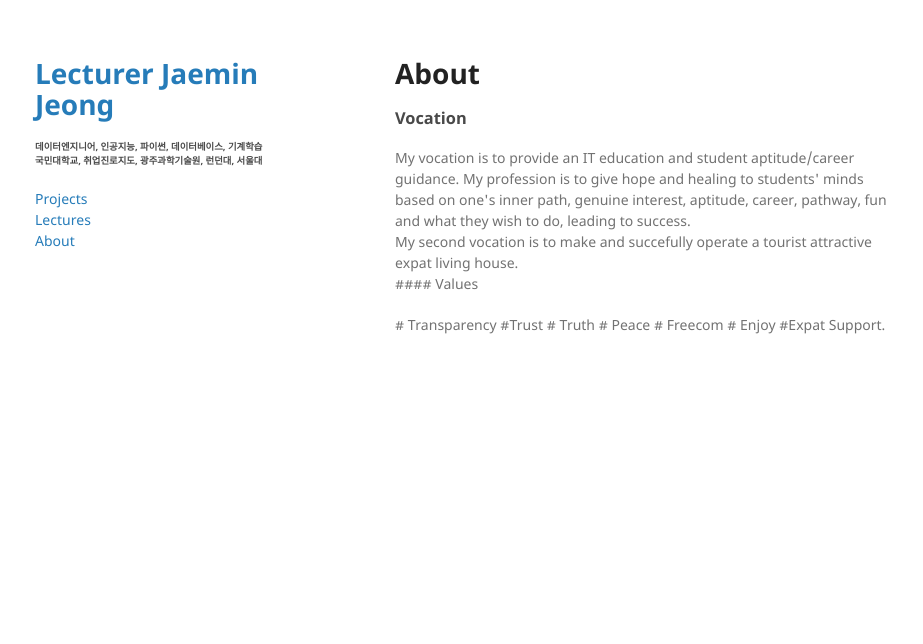
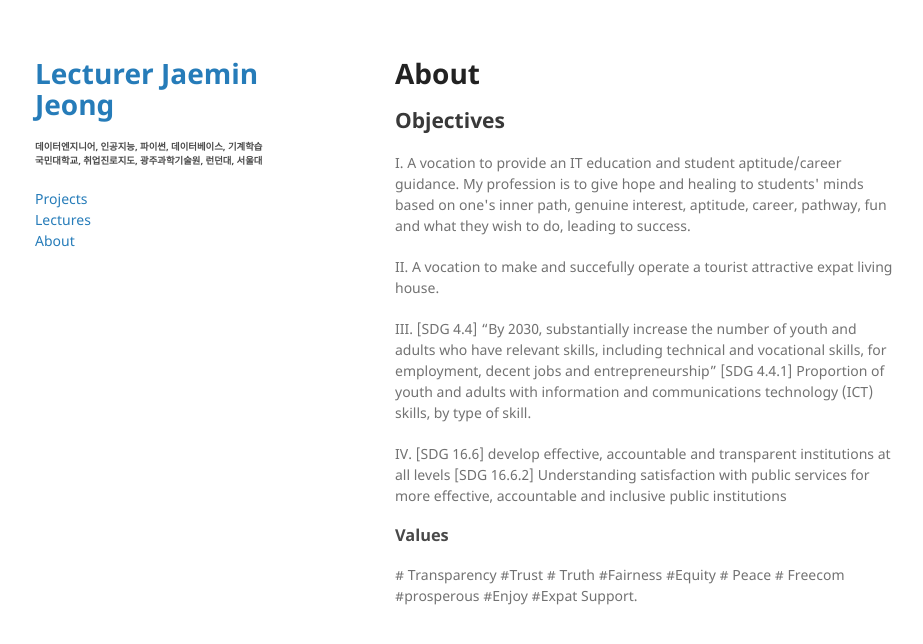
Before and after one commit to jaeminjjung/jaeminjjung.github.io, a Jekyll site: the page built from about.md, in a window 1280 px wide. Shown: the top 644 px of the page, without its empty margins (175-1098 px from the left). Built offline with Jekyll 4.4.1, drawn with Linux system fonts in a browser that asks for light colours; our own code applies the rules of GitHub Pages for plain Markdown files.

Commit message:
Update about.md

```diff
--- a/about.md
+++ b/about.md
@@ -2,13 +2,25 @@
 
 <!-- wp:paragraph -->
 
-### Vocation
+## Objectives
 
-<p> My vocation is to provide an IT education and student aptitude/career guidance. My profession is to give hope and healing to students' minds based on one's inner path, genuine interest, aptitude, career, pathway, fun and what they wish to do, leading to success.
-<br/>
-  My second vocation is to make and succefully operate a tourist attractive expat living house.
-<br/>
+<p> I. A vocation to provide an IT education and student aptitude/career guidance. My profession is to give hope and healing to students' minds based on one's inner path, genuine interest, aptitude, career, pathway, fun and what they wish to do, leading to success.
+</p>
+<p>
+  II. A vocation to make and succefully operate a tourist attractive expat living house.
+</p>
 
-#### Values
+<p>
+III. [SDG 4.4] “By 2030, substantially increase the number of youth and adults
+who have relevant skills, including technical and vocational skills, for
+employment, decent jobs and entrepreneurship”
+[SDG 4.4.1] Proportion of youth and adults with information and communications technology (ICT) skills, by type of skill.
+</p>
+<p>
+IV. [SDG 16.6] develop effective, accountable and transparent institutions at all levels
+[SDG 16.6.2] Understanding satisfaction with public services for more effective, accountable and inclusive public institutions
+</p>
 
-<p> # Transparency #Trust # Truth # Peace # Freecom # Enjoy #Expat Support.</p>
+### Values
+
+<p> # Transparency #Trust # Truth #Fairness #Equity # Peace # Freecom #prosperous #Enjoy #Expat Support.</p>
```
